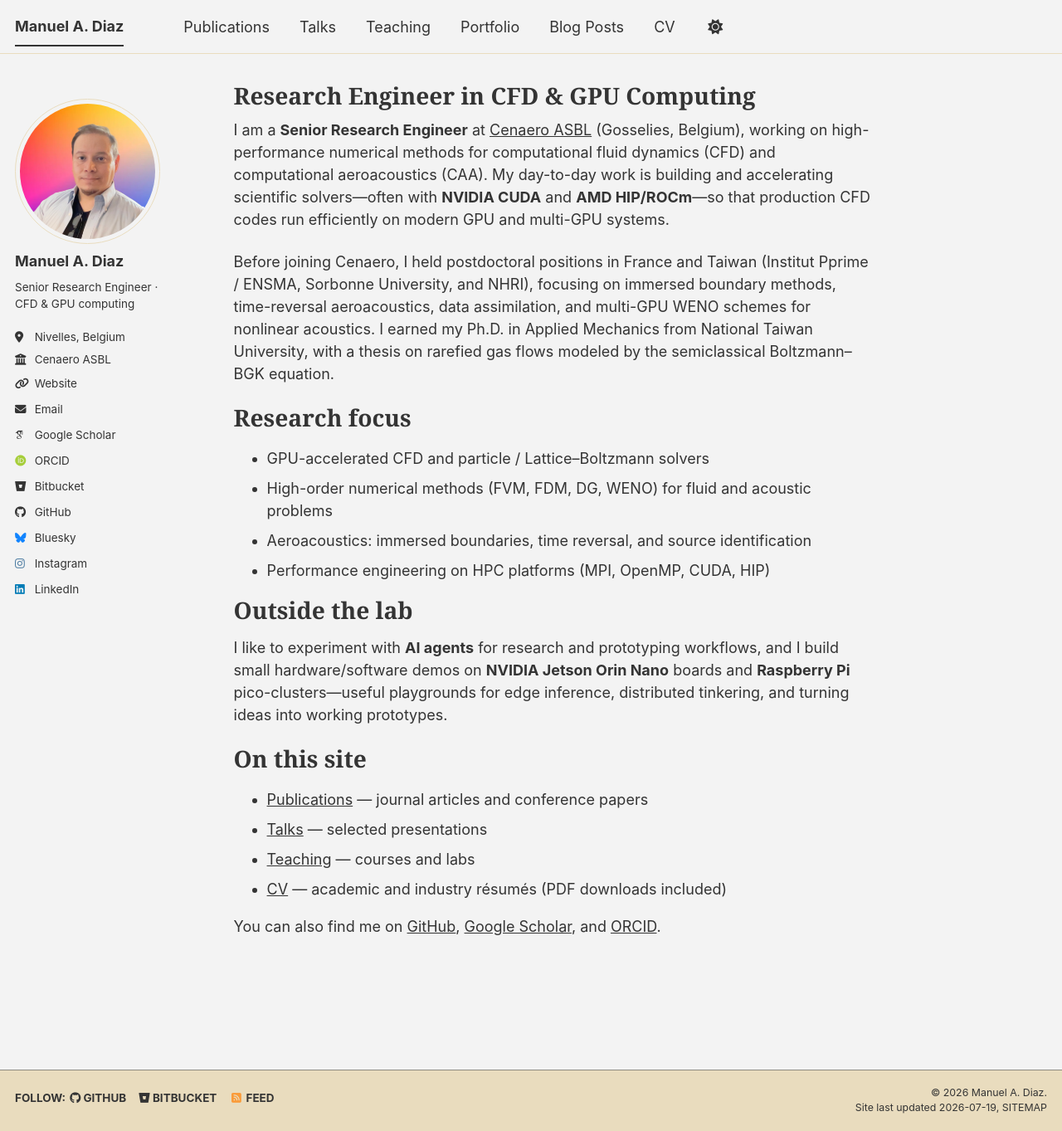
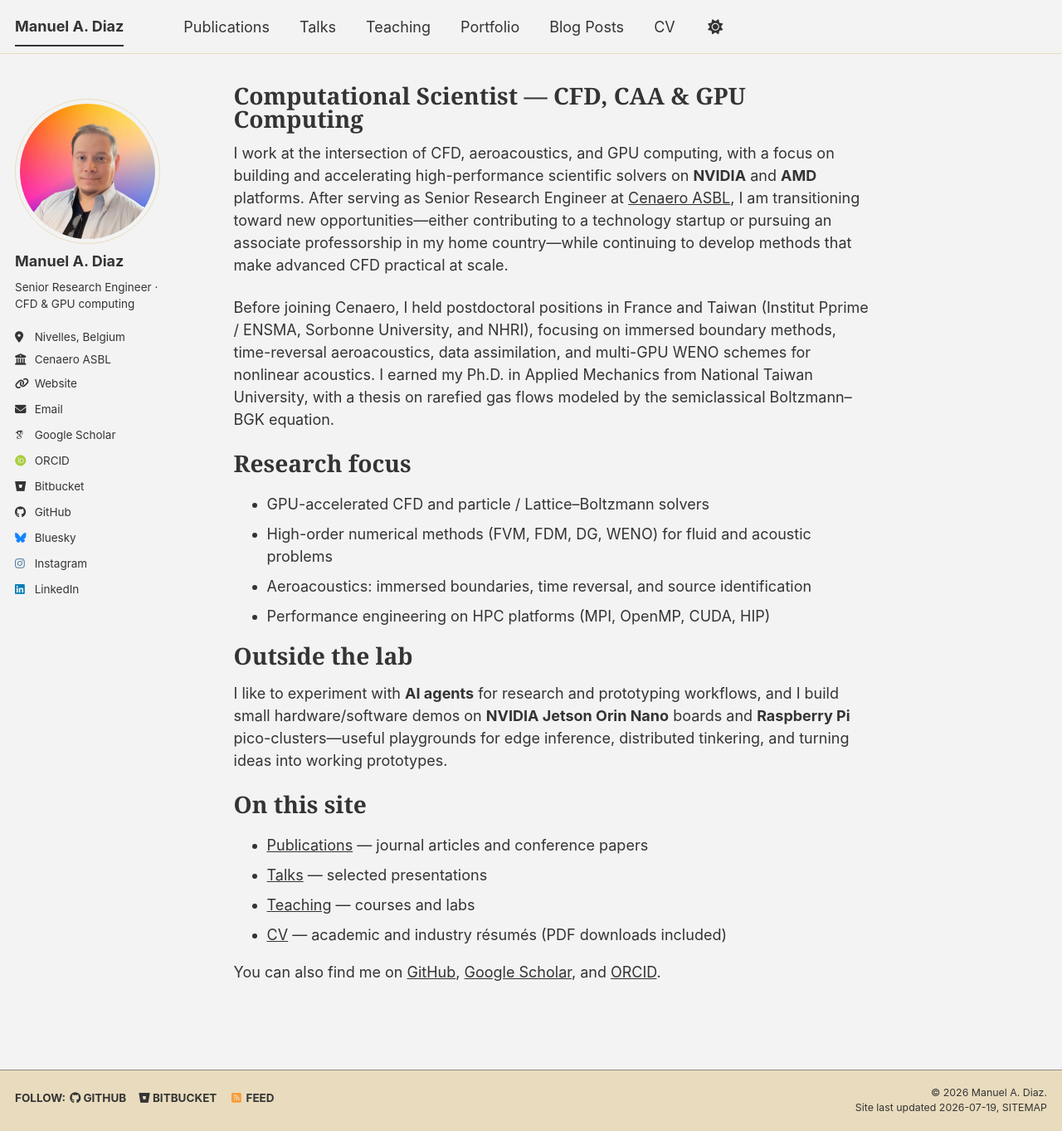
Before and after one commit to wme7/wme7.github.io, a Jekyll site: the page built from _pages/about.md, in a window 1280 px wide and 1363 px high. Shown: the whole window at 83% size. Built offline with Jekyll 4.4.1, drawn with Linux system fonts in a browser that asks for light colours; some web fonts are replaced; a script that is not in the unit is left out.

Commit message:
Update about page

```diff
--- a/_pages/about.md
+++ b/_pages/about.md
@@ -1,13 +1,13 @@
 ---
 permalink: /
-title: "Research Engineer in CFD & GPU Computing"
+title: "Computational Scientist — CFD, CAA & GPU Computing "
 author_profile: true
 redirect_from:
   - /about/
   - /about.html
 ---
 
-I am a **Senior Research Engineer** at [Cenaero ASBL](https://www.cenaero.be/) (Gosselies, Belgium), working on high-performance numerical methods for computational fluid dynamics (CFD) and computational aeroacoustics (CAA). My day-to-day work is building and accelerating scientific solvers—often with **NVIDIA CUDA** and **AMD HIP/ROCm**—so that production CFD codes run efficiently on modern GPU and multi-GPU systems.
+I work at the intersection of CFD, aeroacoustics, and GPU computing, with a focus on building and accelerating high-performance scientific solvers on **NVIDIA** and **AMD** platforms. After serving as Senior Research Engineer at [Cenaero ASBL](https://www.cenaero.be/), I am transitioning toward new opportunities—either contributing to a technology startup or pursuing an associate professorship in my home country—while continuing to develop methods that make advanced CFD practical at scale.
 
 Before joining Cenaero, I held postdoctoral positions in France and Taiwan (Institut Pprime / ENSMA, Sorbonne University, and NHRI), focusing on immersed boundary methods, time-reversal aeroacoustics, data assimilation, and multi-GPU WENO schemes for nonlinear acoustics. I earned my Ph.D. in Applied Mechanics from National Taiwan University, with a thesis on rarefied gas flows modeled by the semiclassical Boltzmann–BGK equation.
 
```
